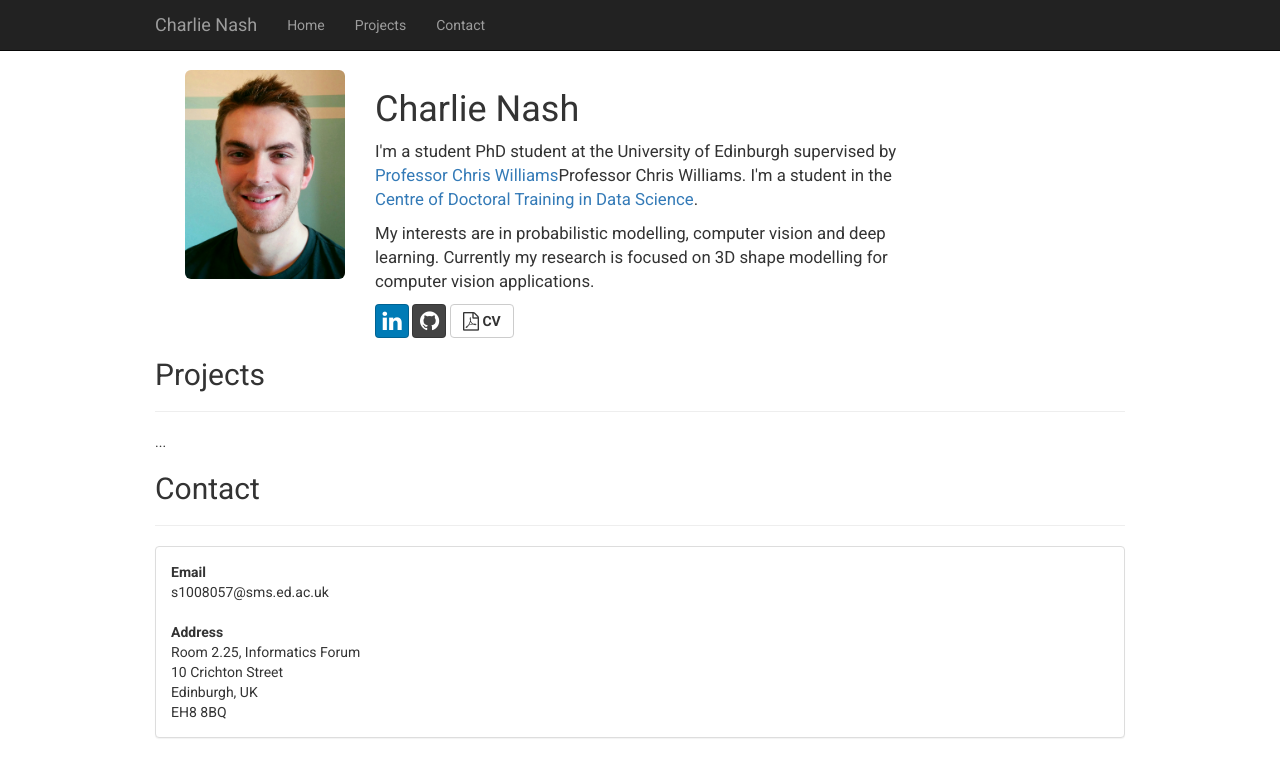
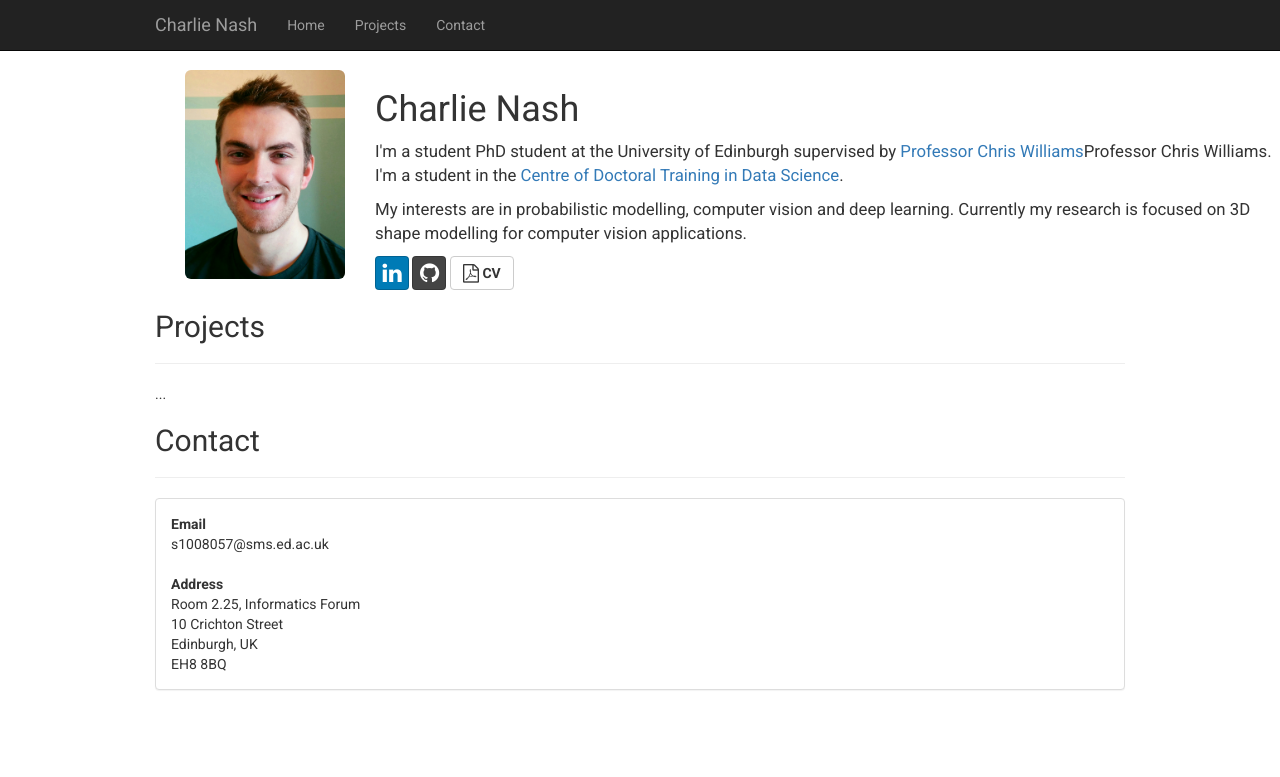
Before and after one commit to charlienash/charlienash.github.io, a Jekyll site: the page index.html, which Jekyll copies as it is, in a window 1280 px wide. Shown: the top 777 px of the page. Built offline with Jekyll 4.4.1, drawn with Linux system fonts in a browser that asks for light colours; nearby versions of some CDN libraries; library files that are not in the unit come from our copies.

Commit message:
Update index.html

```diff
--- a/index.html
+++ b/index.html
@@ -68,17 +68,16 @@
 
 		<!-- Page Content -->
 		<div class="container-fluid">
-			<div class="span6">
+			<!--div class="span6"-->
 			<div class="row">
 				<div class="col-sm-12">
-
 					<div class="container">
 					  <div class="col-xs-2">
 					    <a href="#">
 					      <img class="img-responsive img-rounded" src="assets/img/Charlie_photo.jpg">
 					    </a>
 					  </div>
-					  <div class="col-xs-6">
+					  <div class="col-xs-10">
 					    <h1>Charlie Nash</h1>
 					    <p>
 					    	<big>
```
